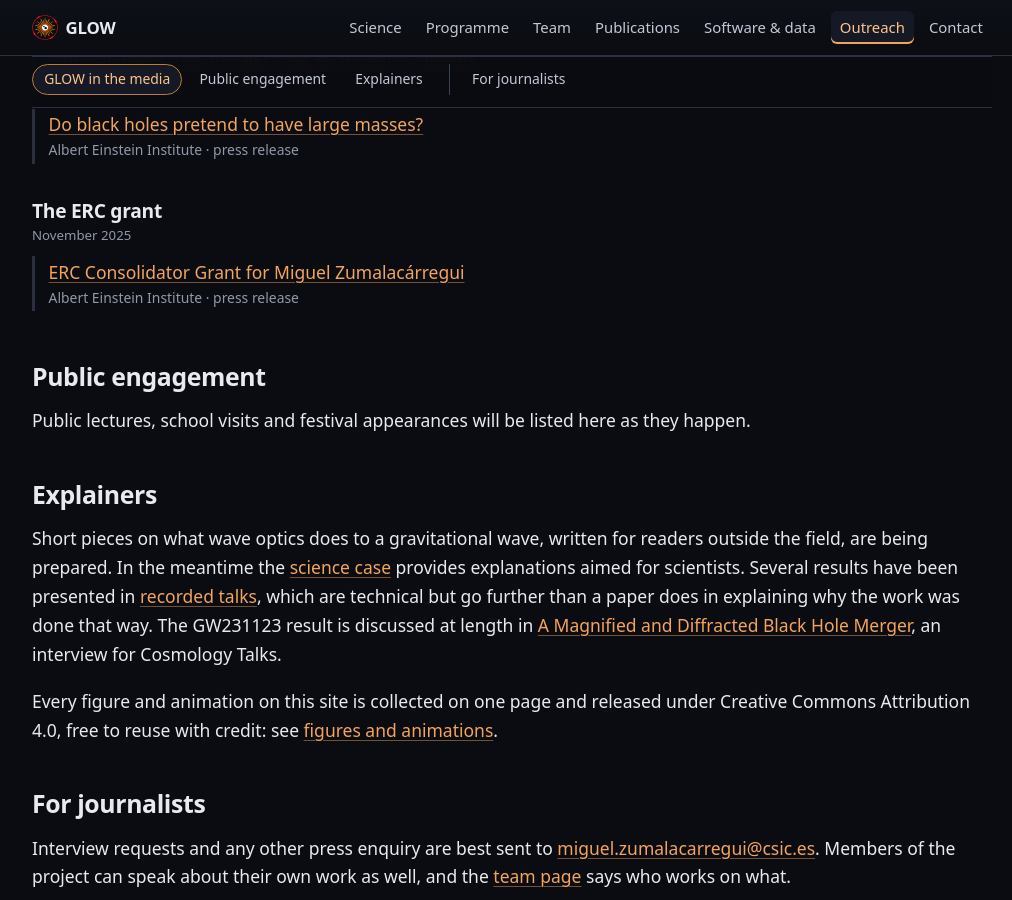
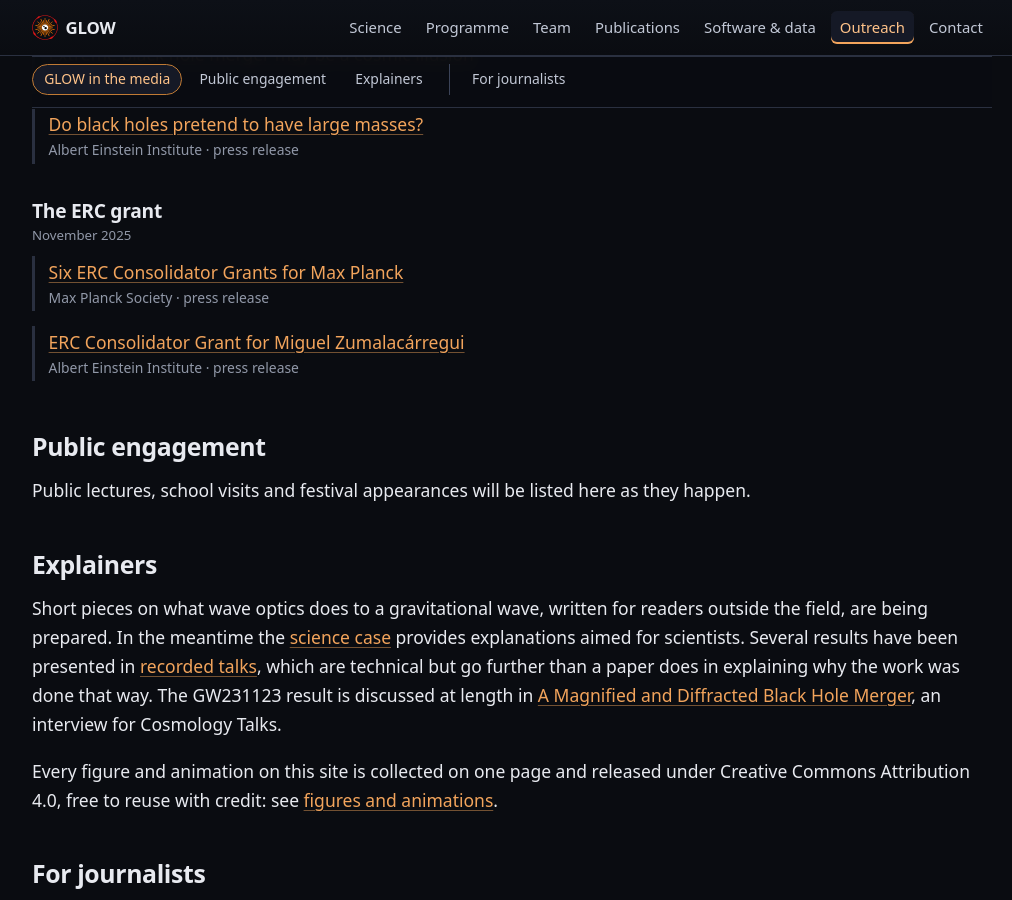
Before and after one commit to glow-astro/website, a Jekyll site: the page built from outreach.html, in a window 1280 px wide and 900 px high, scrolled down 565 px. Shown: the whole window, without its empty margins (128-1140 px from the left). Built offline with Jekyll 4.4.1, drawn with Linux system fonts in a browser that asks for light colours; part of the change alters nothing that is shown.

Commit message:
Add the Max Planck Society announcement to the grant group
Six grants announced together on 9 December 2025. It names him and describes
the work, though not by the project's name, so the AEI release remains the one
that introduces GLOW.

Co-Authored-By: Claude Opus 5 <noreply@anthropic.com>
Claude-Session: https://claude.ai/code/session_01L7GT62S61eYxRuSFTmWGfu

```diff
--- a/_data/media_coverage.yml
+++ b/_data/media_coverage.yml
@@ -69,7 +69,20 @@
 - label: "The ERC grant"
   date: 2025-11-01
   items:
+    # 9 December 2025, a month after the AEI piece: the Max Planck Society
+    # announces its six Consolidator grants together. It names him and describes
+    # the work but never says GLOW, so the AEI release is still the one that
+    # introduces the project. Items sort newest first, which puts this one on
+    # top; if that ever reads wrong, the fix is the sort in outreach.html.
+    # The group itself stays anchored to November, when the grant was announced.
+    - outlet: "Max Planck Society"
+      title: "Six ERC Consolidator Grants for Max Planck"
+      url: "https://www.mpg.de/25845263/erc-consolidator-grants-2025"
+      kind: "press release"
+      date: 2025-12-09
+
     - outlet: "Albert Einstein Institute"
       title: "ERC Consolidator Grant for Miguel Zumalacárregui"
       url: "https://www.aei.mpg.de/1359867/erc-consolidator-grant-for-miguel-zumalac-rregui"
       kind: "press release"
+      date: 2025-11-01
```
